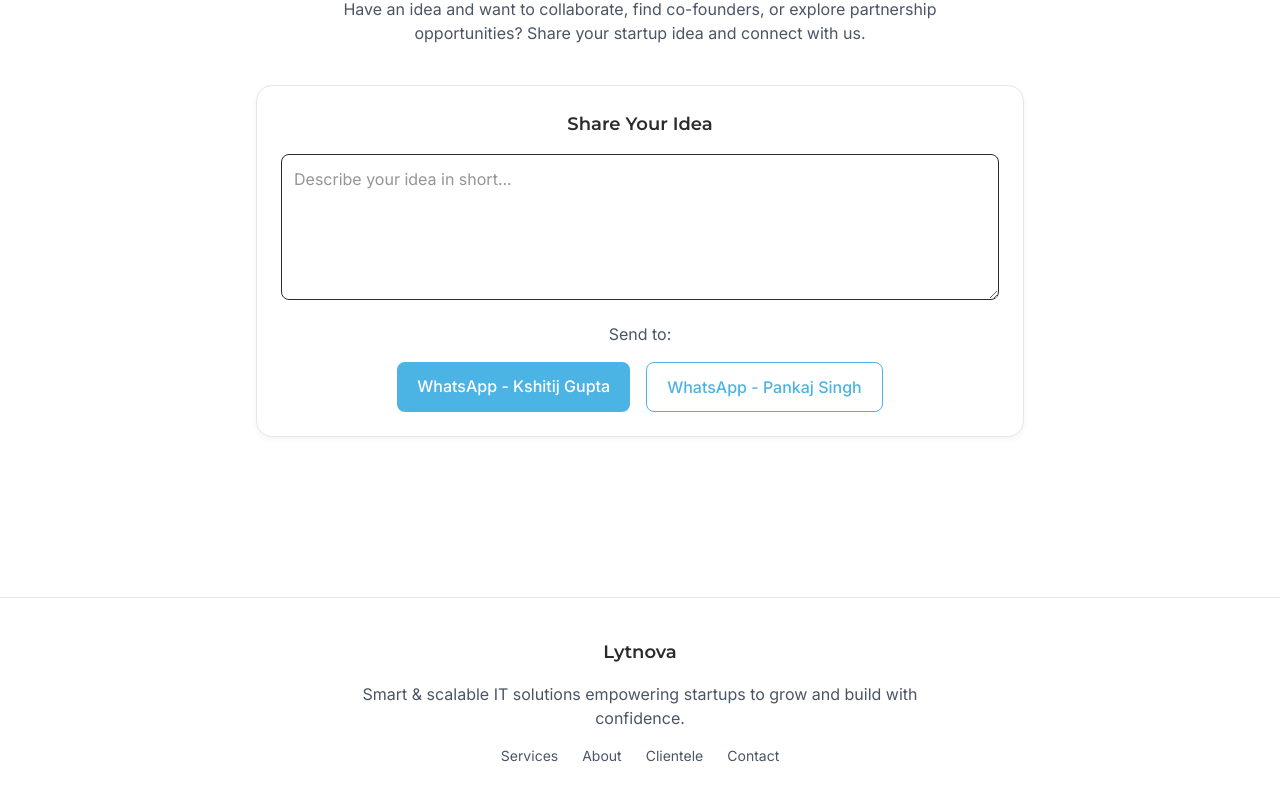
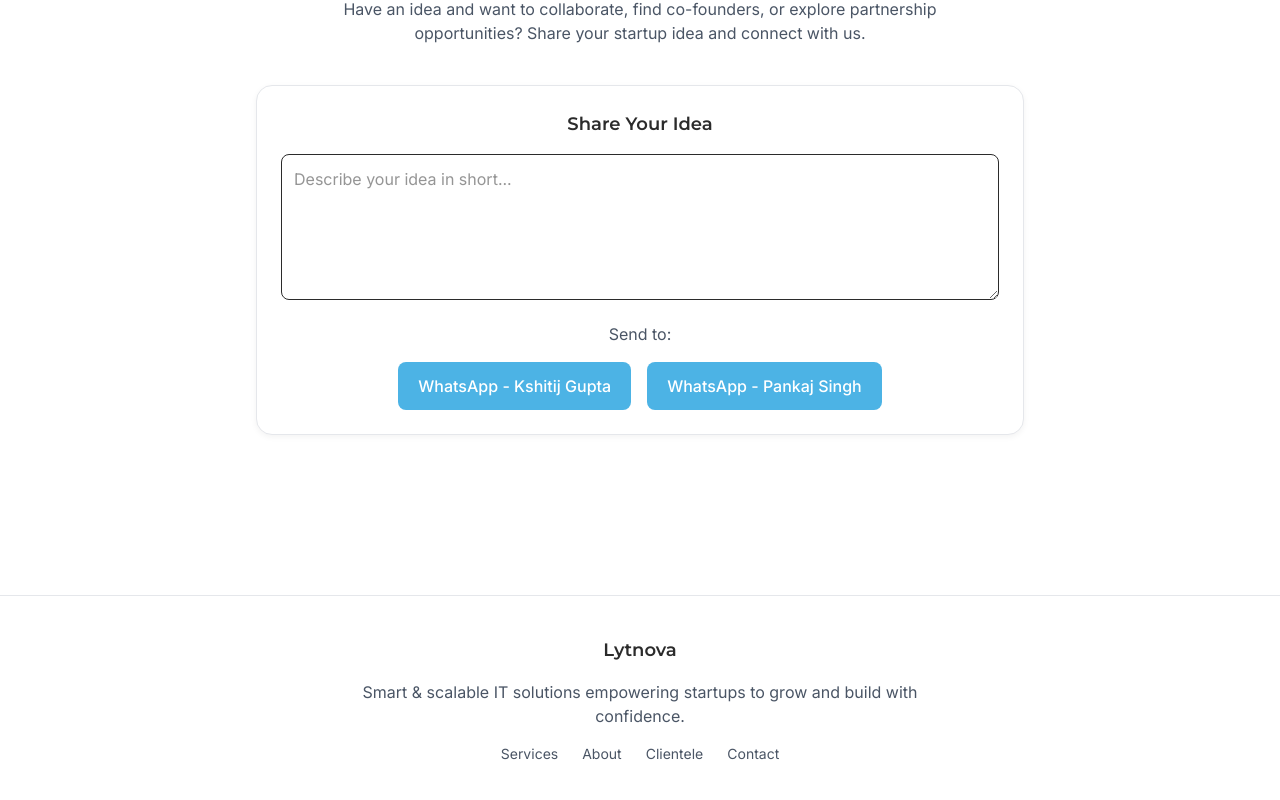
Before and after one commit to PankajSingh91/lytnova, a Next.js app: page /clientele in a window 1280 px wide. Shown: the part 670-1470 px from the top of the page. Built offline with nearby package versions, Linux system fonts and the light colour scheme.

Commit message:
Lytnova Initial Website

```diff
--- a/app/clientele/page.tsx
+++ b/app/clientele/page.tsx
@@ -74,7 +74,7 @@ export default function Clientele() {
               href="https://wa.me/917208517891?text=Hello%2C%20I%20would%20like%20to%20share%20my%20startup%20idea."
               target="_blank"
               rel="noopener noreferrer"
-              className="btn-outline min-w-[220px] text-center"
+              className="btn-primary min-w-[220px] text-center"
             >
               WhatsApp - Pankaj Singh
             </a>
```
